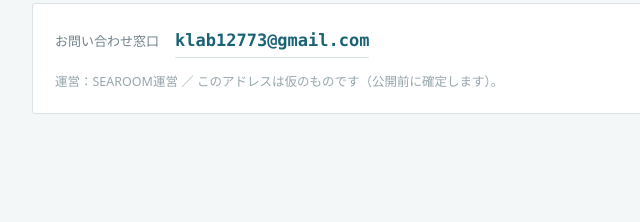
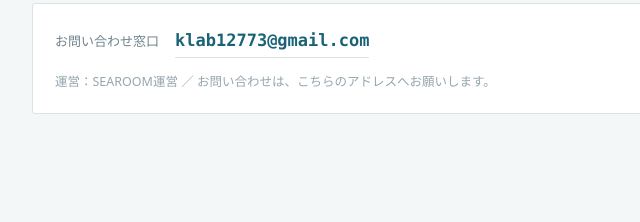
Before and after one commit to ment-m3m/searoom-site, a plain HTML site: page privacy.html in a window 1280 px wide. Shown: the part 2893-3115 px from the top of the page, 152-792 px from the left. Drawn offline with Linux system fonts and the light colour scheme.

Commit message:
docs: 連絡先メールの「仮」表記を解除

```diff
--- a/privacy.html
+++ b/privacy.html
@@ -193,7 +193,7 @@
       <div class="contact">
         <span class="lbl">お問い合わせ窓口</span>
         <a class="mail" href="mailto:klab12773@gmail.com">klab12773@gmail.com</a>
-        <span class="prov">運営：SEAROOM運営 ／ このアドレスは仮のものです（公開前に確定します）。</span>
+        <span class="prov">運営：SEAROOM運営 ／ お問い合わせは、こちらのアドレスへお願いします。</span>
       </div>
     </article>
   </div>
```
Also changed, not shown: index.html (+1 -1 lines).
